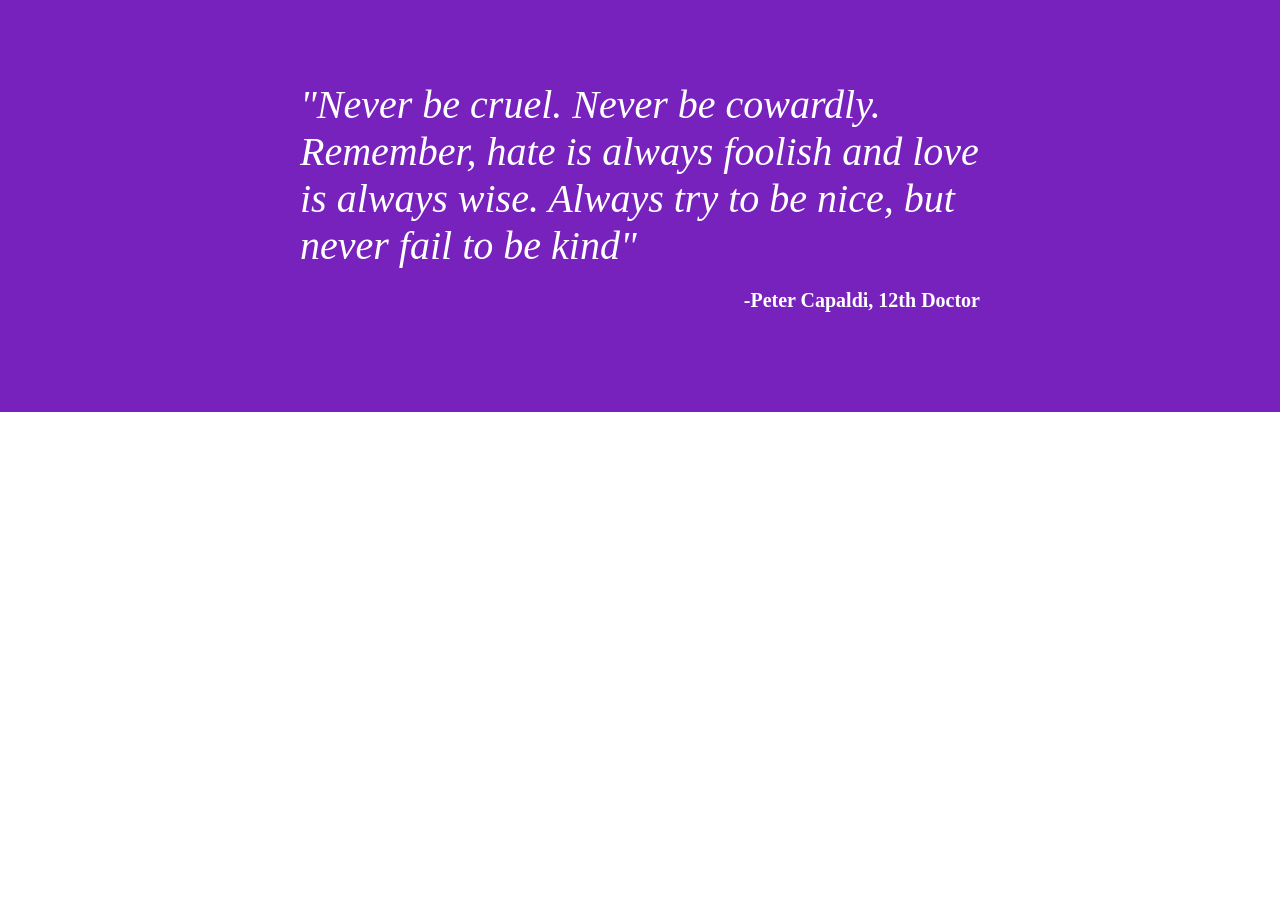
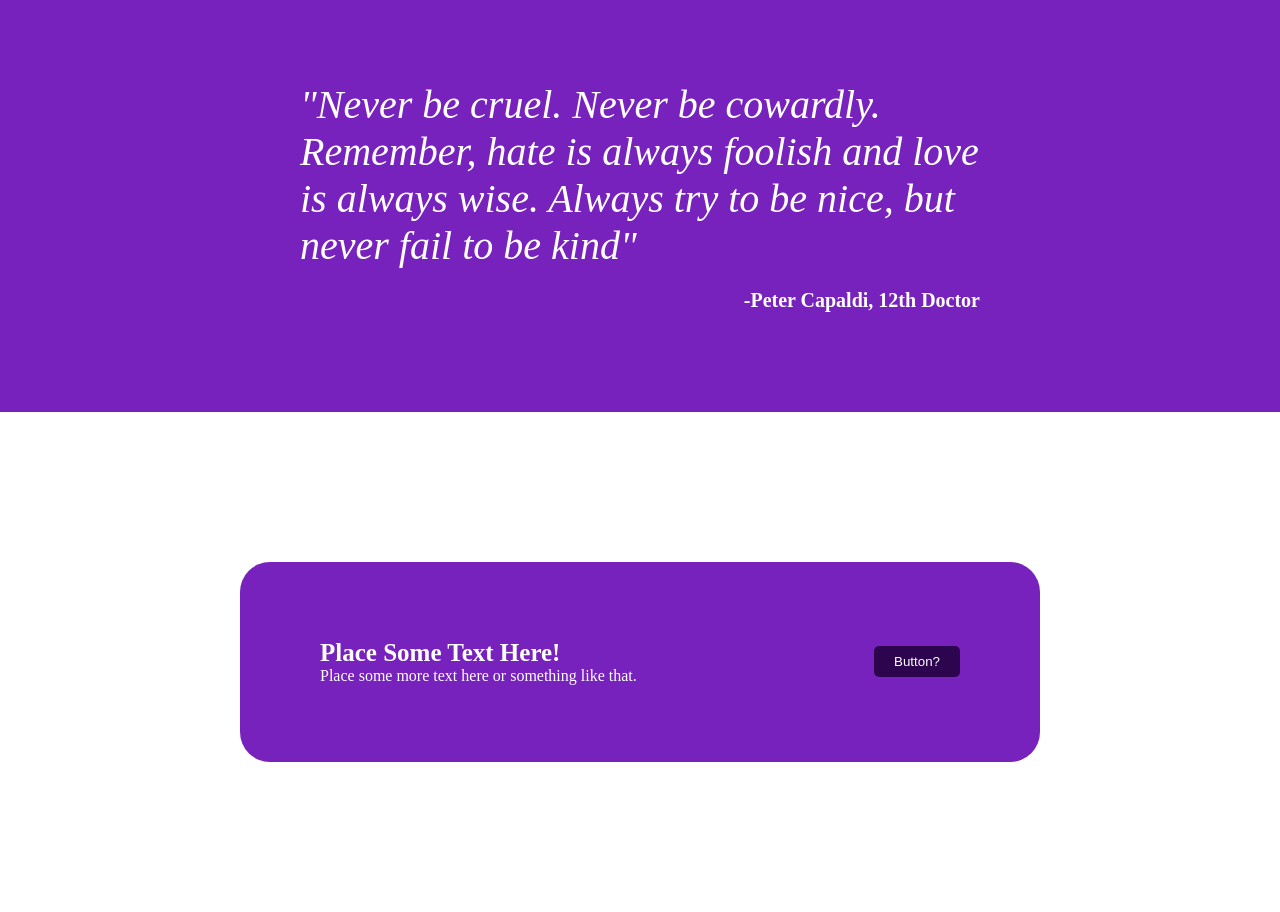
Before and after one commit to ColeWorld1125/TOP-Landing-Page, a plain HTML site: page index.html in a window 1280 px wide. Shown: the part 1224-2136 px from the top of the page. Before the commit the page ends 1636 px from the top, so only its background shows below. Drawn offline with Linux system fonts and the light colour scheme.

Commit message:
Added bottom section

```diff
--- a/index.html
+++ b/index.html
@@ -68,5 +68,17 @@
             -Peter Capaldi, 12th Doctor
         </div>
     </div>
+
+    <div class="bottom-detail-container">
+        <div class="bottom-details">
+            <div class="details">
+                <div class="title">Place Some Text Here!</div>
+                <div class="sub-title">Place some more text here or something like that.</div>
+            </div>
+            <div class="bottom-but">
+                <div class="button"><button>Button?</button></div>
+            </div>
+        </div>
+    </div>
 </body>
 </html>
--- a/styles.css
+++ b/styles.css
@@ -168,3 +168,39 @@
     justify-content: flex-end;
     margin-top: 20px;
 }
+
+.bottom-detail-container {
+    display: flex;
+    height: 500px;
+    justify-content: center;
+    padding: 150px;
+    color: white;
+}
+
+.bottom-details {
+    display: flex;
+    width: 800px;
+    background-color: rgb(119, 34, 189);
+    justify-content: space-between;
+    padding: 80px;
+    align-items: center;
+    border-radius: 30px;
+}
+
+.bottom-details .title {
+    font-size: 25px;
+    font-weight: bold;
+}
+
+.bottom-details .bottom-but button {
+    padding: 8px 20px;
+    border: none;
+    border-radius: 5px;
+    background-color: rgb(45, 4, 78);
+    color: white;
+}
+
+.bottom-details .bottom-but button:hover {
+    background-color: white;
+    color: rgb(45, 4, 78);
+}
```
